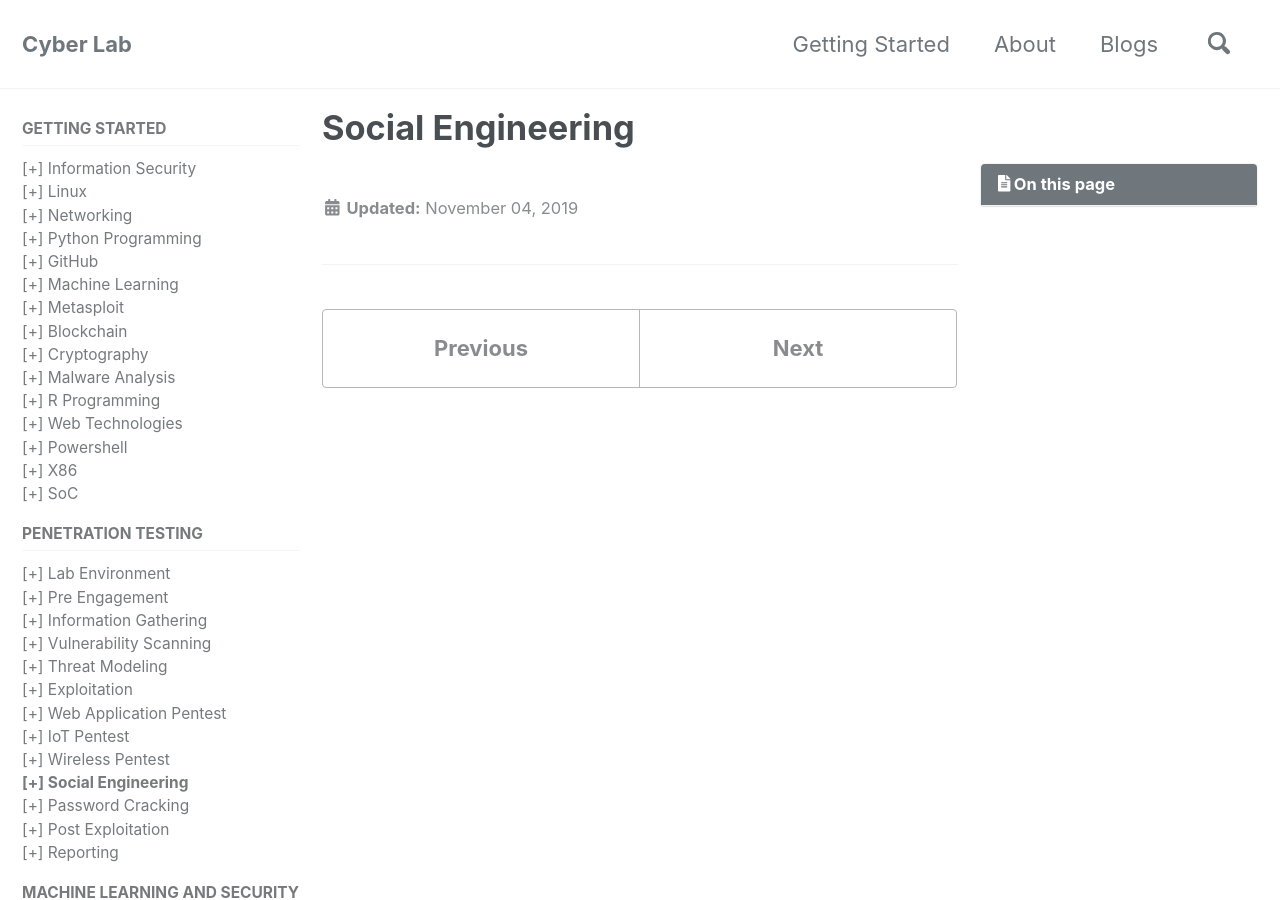
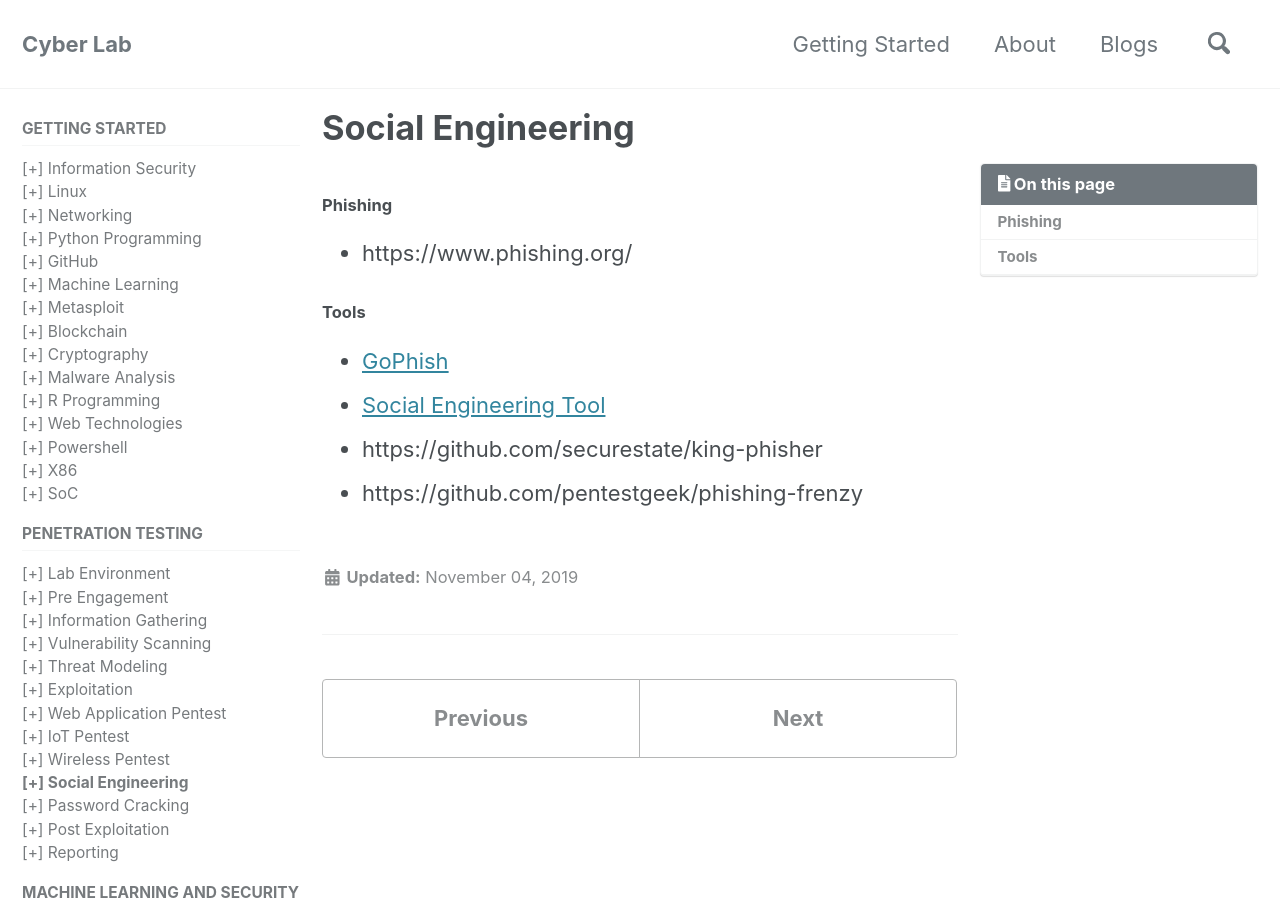
Before and after one commit to mohareti/cyberlab, a Jekyll site: the page built from _pentest/09_social-engineering.md, in a window 1280 px wide and 900 px high. Built offline with Jekyll 4.4.1, drawn with Linux system fonts in a browser that asks for light colours; cached includes are drawn as plain includes; nearby versions of some CDN libraries.

Commit message:
Update 09_social-engineering.md

```diff
--- a/_pentest/09_social-engineering.md
+++ b/_pentest/09_social-engineering.md
@@ -3,3 +3,13 @@ title: "Social Engineering"
 permalink: /pentest/09_social-engineering/
 toc: true
 ---
+
+
+#### Phishing
+- https://www.phishing.org/
+
+#### Tools
+- [GoPhish](https://getgophish.com/)
+- [Social Engineering Tool](https://www.trustedsec.com/tools/the-social-engineer-toolkit-set/)
+- https://github.com/securestate/king-phisher
+- https://github.com/pentestgeek/phishing-frenzy
```
